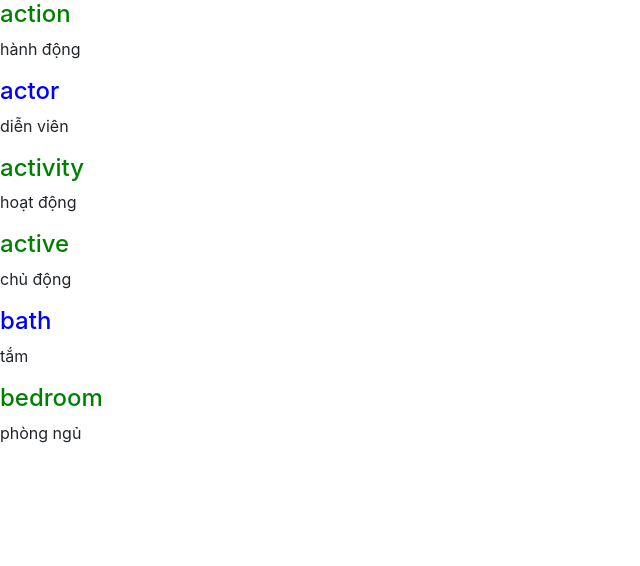
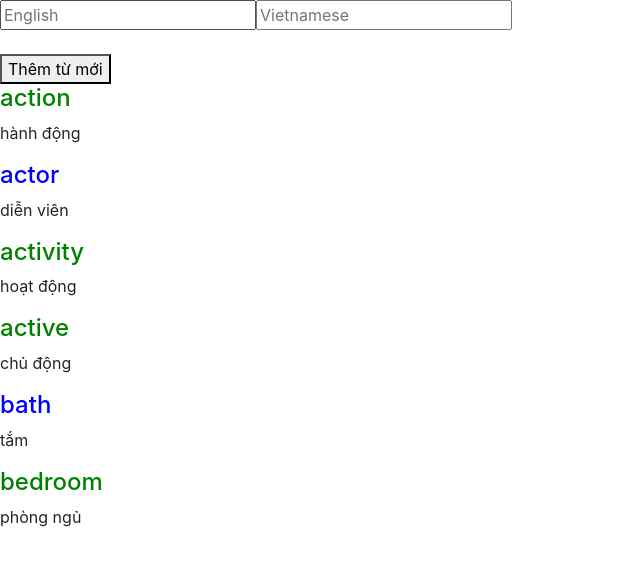
Before and after one commit to nvminhtu/AngularJS-Practices, an Angular app in the folder ng-pwa/: page / in a window 1280 px wide. Shown: the top 566 px of the page, without its empty margins (0-640 px from the left). Built offline with nearby package versions, Linux system fonts and the light colour scheme.

Commit message:
hoàn thành component thêm từ mới vào ngForm

```diff
--- a/ng-pwa/src/app/words/words.component.html
+++ b/ng-pwa/src/app/words/words.component.html
@@ -1,3 +1,8 @@
+
+<input type="text" placeholder="English" [(ngModel)]="newEn" />
+<input type="text" placeholder="Vietnamese" [(ngModel)]="newVn">
+<br><br>
+<button (click)= "addWord();">Thêm từ mới</button>
 <div *ngFor="let word of arrWords">
   <h4 [ngStyle]="{ color: word.memorized ? 'green': 'blue' }">{{ word.en }}</h4>
   <p>{{ word.vn }}</p>
--- a/ng-pwa/src/app/words/words.component.ts
+++ b/ng-pwa/src/app/words/words.component.ts
@@ -7,6 +7,9 @@
 })
 export class WordsComponent implements OnInit {
   // thuộc tính của component nên bỏ kiểu đi
+  newVn = '';
+  newEn = '';
+
   arrWords = [
       { id: 1, en: 'action', vn: 'hành động', memorized: true },
       { id: 2, en: 'actor', vn: 'diễn viên', memorized: false },
@@ -18,6 +21,18 @@
   constructor() { }
 
   ngOnInit() {
+
   }
 
+  addWord() {
+    this.arrWords.unshift({
+      id: this.arrWords.length + 1,
+      en: this.newEn,
+      vn: this.newVn,
+      memorized: false
+    });
+
+    this.newEn = '';
+    this.newVn = '';
+  }
 }
```
Also changed, not shown: 1 other file (tests, documents, lock files or other folders).
